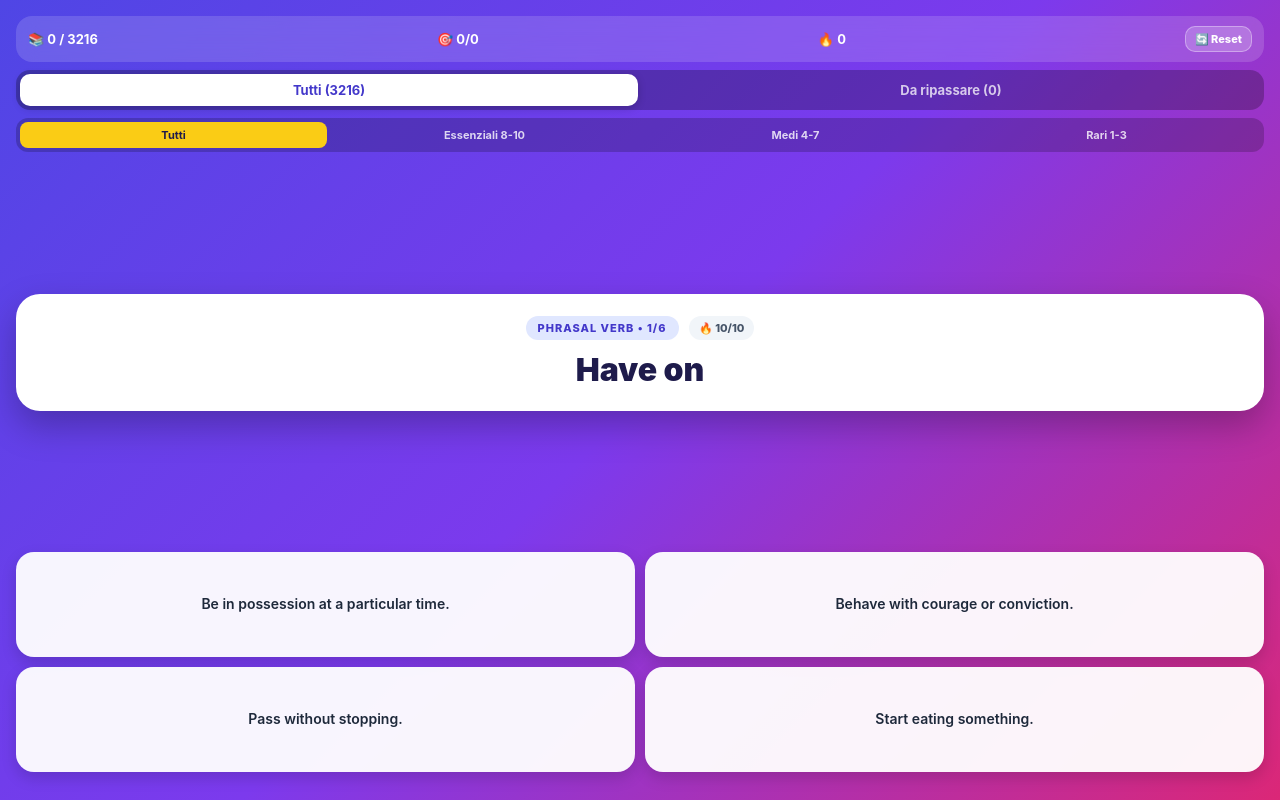
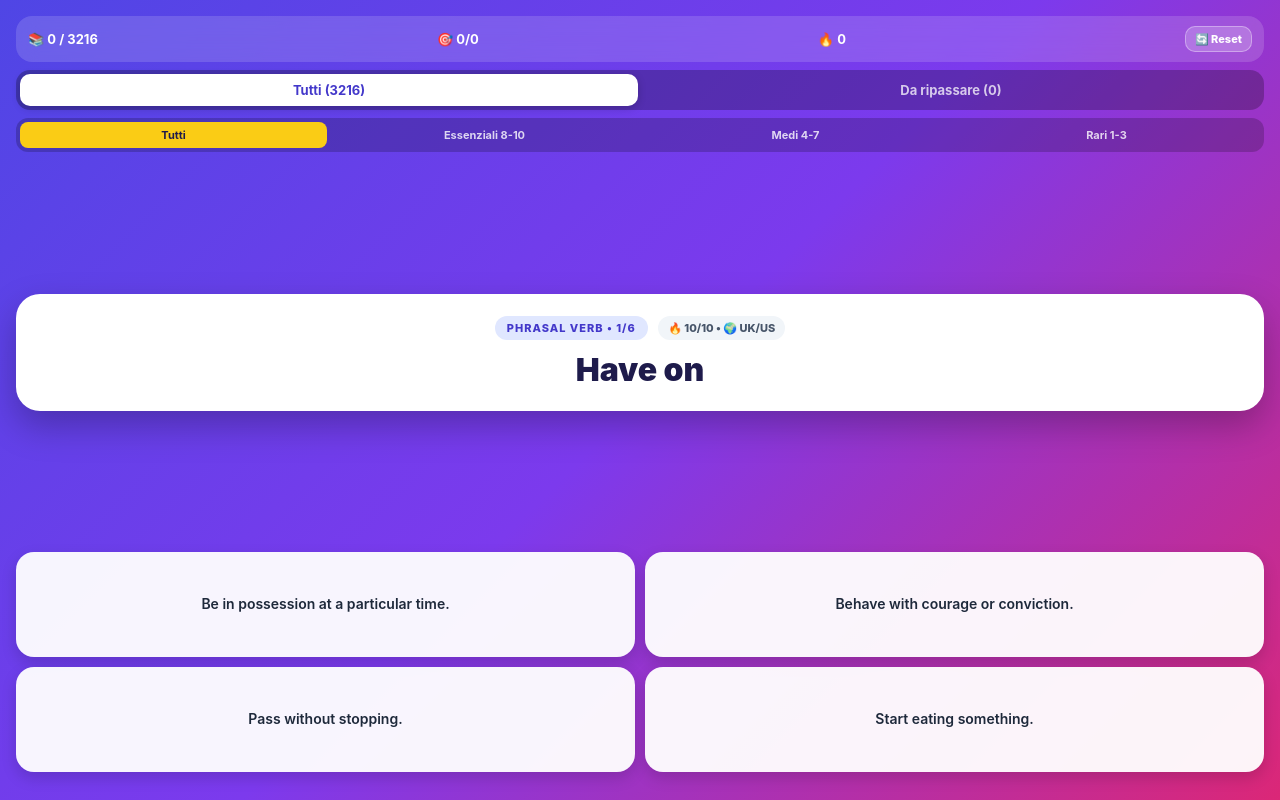
Before and after one commit to FrancescoIsaiaRiva/Phrasal-Quiz, a plain HTML site: page index.html in a window 1280 px wide. Drawn offline with Linux system fonts and the light colour scheme.

Commit message:
Update index.html

```diff
--- a/index.html
+++ b/index.html
@@ -113,7 +113,7 @@
     allVerbs = data;
     try { localStorage.setItem('pv_database', JSON.stringify(data)); } catch (e) {}
     updateTopUI();
-      if (!cached || (allVerbs && !allVerbs.rank)) nextQuestion();
+    if (!cached || (allVerbs && !allVerbs.region)) nextQuestion();
   }).catch(function() {
     if (!cached) document.getElementById('verb-text').innerText = 'Errore caricamento';
   });
@@ -201,7 +201,9 @@
     badge.classList.toggle('review', mode === 'mistakes');
 
     var rk = currentVerb.rank || '-';
-      document.getElementById('rank-badge').innerText = (rk >= 8 ? '🔥 ' : rk >= 4 ? '⚡ ' : '💎 ') + rk + '/10';
+    var reg = currentVerb.region || 'BOTH';
+    var regIcon = reg === 'UK' ? '🇬🇧 UK' : reg === 'US' ? '🇺🇸 US' : '🌍 UK/US';
+    document.getElementById('rank-badge').innerText = (rk >= 8 ? '🔥 ' : rk >= 4 ? '⚡ ' : '💎 ') + rk + '/10 • ' + regIcon;
     document.getElementById('verb-text').innerText = currentVerb.verb;
 
     var choices = [currentVerb];
```
Lines whose indentation alone changed are shown as unchanged.
